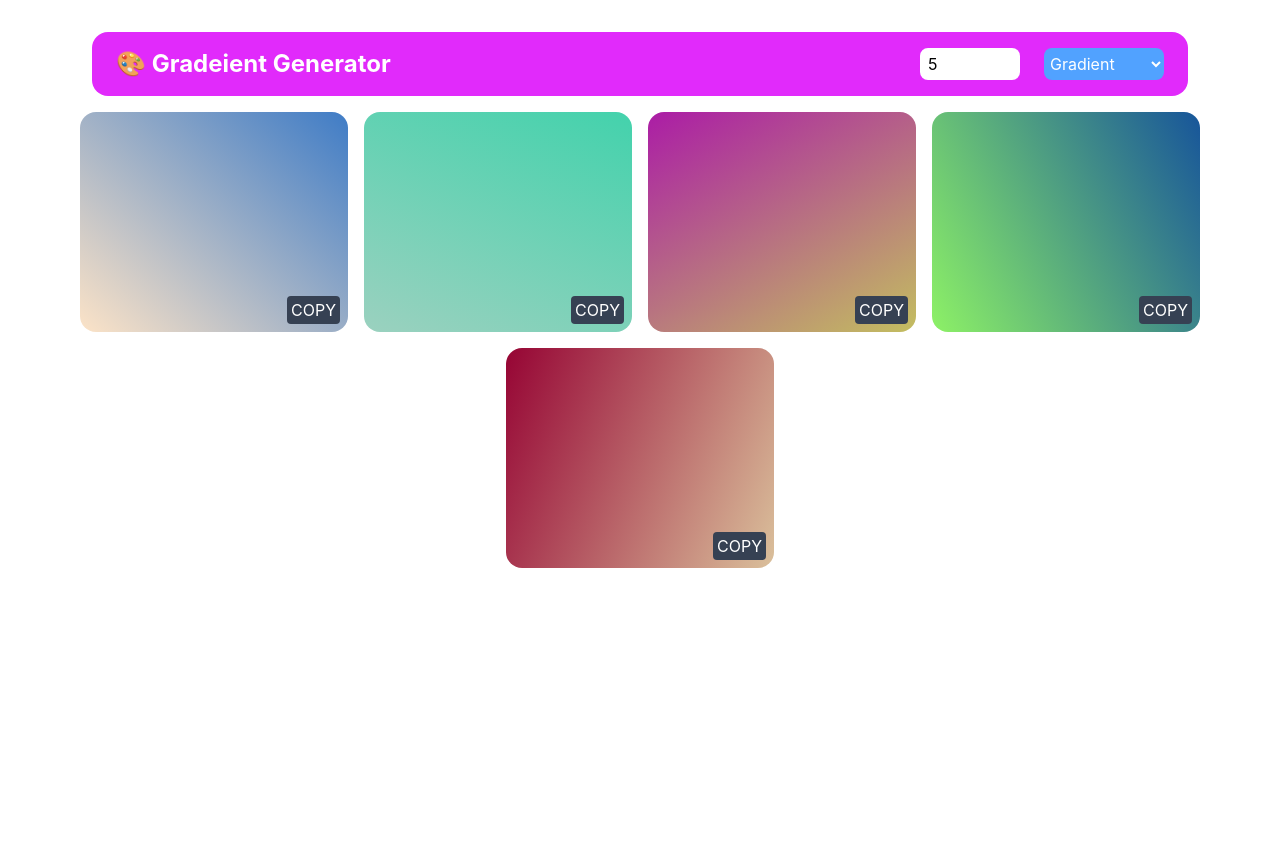
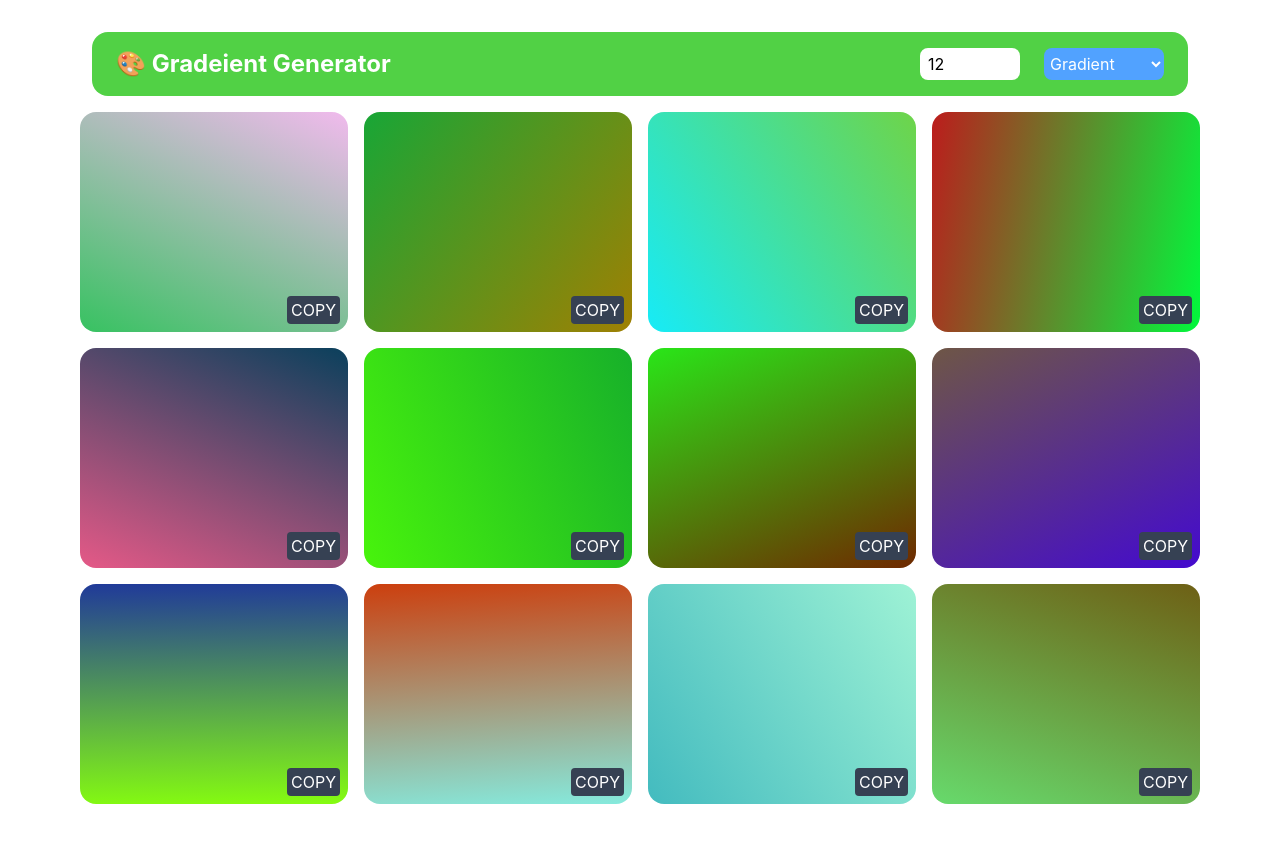
Before and after one commit to dipak-4321/GradientGenerator, a React (Vite) app in the folder gradientgenertor/: page / in a window 1280 px wide. Shown: the top 842 px of the page. Before the commit the page ends 800 px from the top, so only its background shows below. Built offline with nearby package versions, Linux system fonts and the light colour scheme.

Commit message:
css copy button has been working

```diff
--- a/gradientgenertor/src/App.jsx
+++ b/gradientgenertor/src/App.jsx
@@ -2,7 +2,7 @@ import React, { useEffect, useRef, useState } from 'react'
 import Box from './components/Box'
 
 const App = () => {
-  const [inputNum, setInputNum] = useState(5)
+  const [inputNum, setInputNum] = useState(12)
   const [gradients, setGradients] = useState([])
 
   const inputChange =(e)=>{
@@ -26,13 +26,16 @@ const App = () => {
     const  degree = Math.floor(Math.random() * 360)
 
     const bgcolor =`linear-gradient(${degree}deg,${color1},${color2})`
+    const css = `background : linear-gradient(${degree}deg,${color1},${color2})`
 
     copy.push(
-      {gradient : bgcolor })
+      {gradient : bgcolor,
+        code : css
+       })
     }
     setGradients(copy)
-    console.log(copy);
-    console.log(copy[0])
+    // console.log(copy);
+    // console.log(copy[0])
 
     }
 
@@ -42,7 +45,9 @@ const App = () => {
   return (
     <div className='p-8'>
 
-      <div className='flex justify-between py-4 px-6 bg-fuchsia-500 rounded-2xl mx-15'>
+      <div className='flex justify-between py-4 px-6 bg-fuchsia-500 rounded-2xl mx-15' style={{
+        backgroundColor : hexCodeGenerator()
+      }}>
         <h1 className='font-bold text-white text-2xl'>🎨 Gradeient Generator</h1>
         <div className='flex gap-6'>
           <input value={inputNum} onChange={(e)=>{
@@ -58,7 +63,7 @@ const App = () => {
       <div className='flex justify-center flex-wrap gap-4 my-4'>
         {gradients.map((elem,idx)=>{
           return (
-                 <Box bgcolor={elem.gradient} key={idx} />
+                 <Box bgcolor={elem.gradient} key={idx} code={elem.code} />
         )
       })}
       </div>
--- a/gradientgenertor/src/components/Box.jsx
+++ b/gradientgenertor/src/components/Box.jsx
@@ -2,12 +2,17 @@ import React from 'react'
 
 const Box = (props) => {
   console.log(props)
+  // const copyCode = ()=> {
+  //   navigator.clipboard.writeText(props.code)
+  // }
   return (
 
         <div style={{
           background : props.bgcolor
         }} className='h-55 w-67 rounded-2xl relative'>
-          <button className='absolute right-2 bottom-2 bg-gray-700 active:scale-95 text-white px-1 py-0.5 rounded hover:bg-black' >COPY</button>
+          <button onClick={()=> {
+    navigator.clipboard.writeText(props.code)
+  }} className='absolute right-2 bottom-2 bg-gray-700 active:scale-95 text-white px-1 py-0.5 rounded hover:bg-black' >COPY</button>
         </div>
 
   )
```
